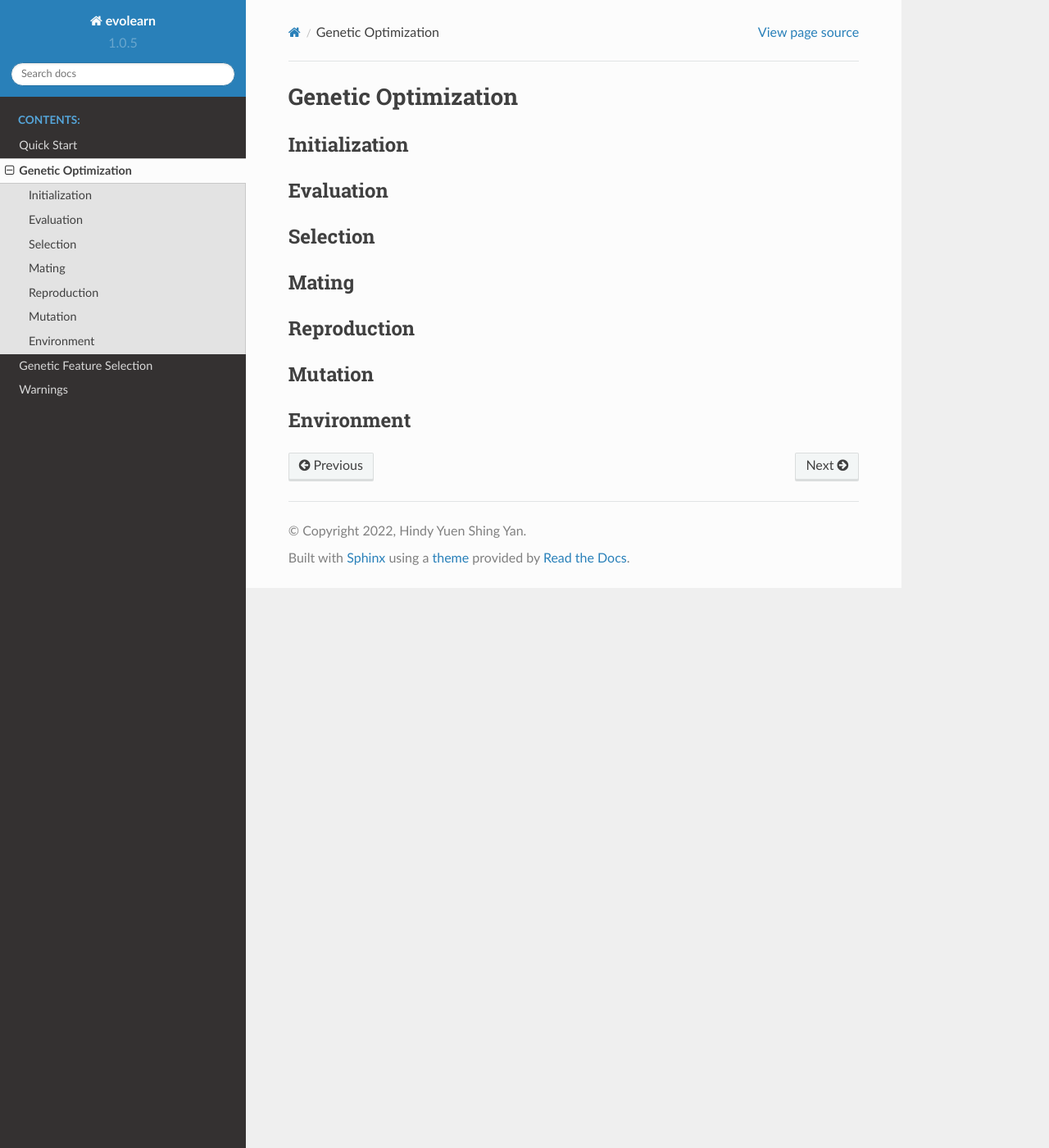
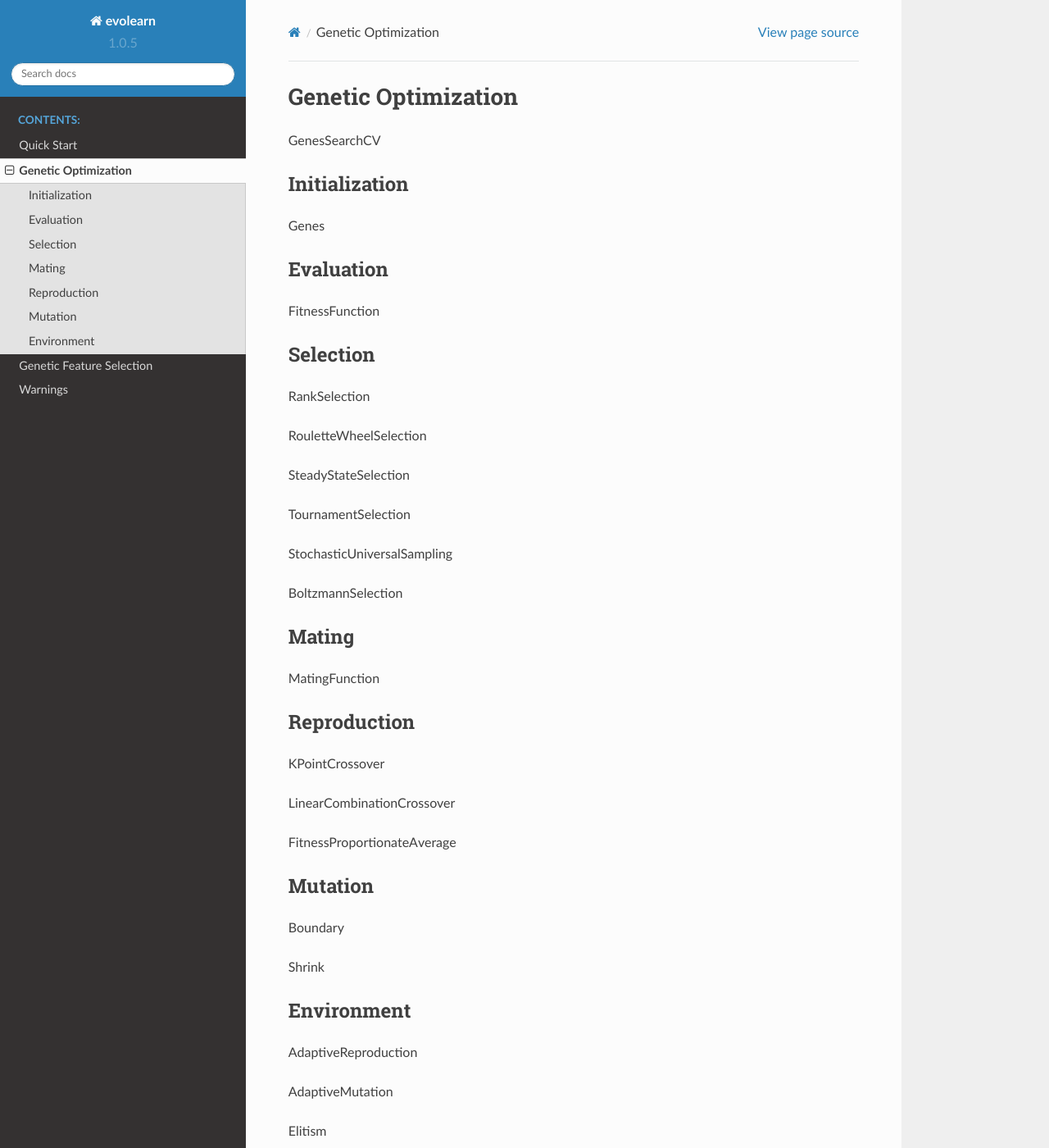
Before and after one commit to HindyDS/evolearn, a Sphinx documentation site: the page built from docs/source/Optimization.rst, in a window 1280 px wide and 1400 px high. Shown: the whole window at 82% size. Built offline with Sphinx 7.4.7 and the Read the Docs theme 2.0.0, drawn with Linux system fonts in a browser that asks for light colours.

Commit message:
Update Optimization.rst

```diff
--- a/docs/source/Optimization.rst
+++ b/docs/source/Optimization.rst
@@ -4,24 +4,59 @@
 
 Genetic Optimization
 ====================
+GenesSearchCV
 
 Initialization
 ---------------
+Genes
 
 Evaluation
 ----------
+FitnessFunction
 
 Selection
 ---------
+RankSelection
+
+RouletteWheelSelection
+
+SteadyStateSelection
+
+TournamentSelection
+
+StochasticUniversalSampling
+
+BoltzmannSelection
+
 
 Mating
 ------
+MatingFunction
+
+
 
 Reproduction
 ------------
+KPointCrossover
+
+LinearCombinationCrossover
+
+FitnessProportionateAverage
+
+
 
 Mutation
 --------
+Boundary
+
+Shrink
+
+
 
 Environment
 -----------
+AdaptiveReproduction
+
+AdaptiveMutation
+
+Elitism
```
